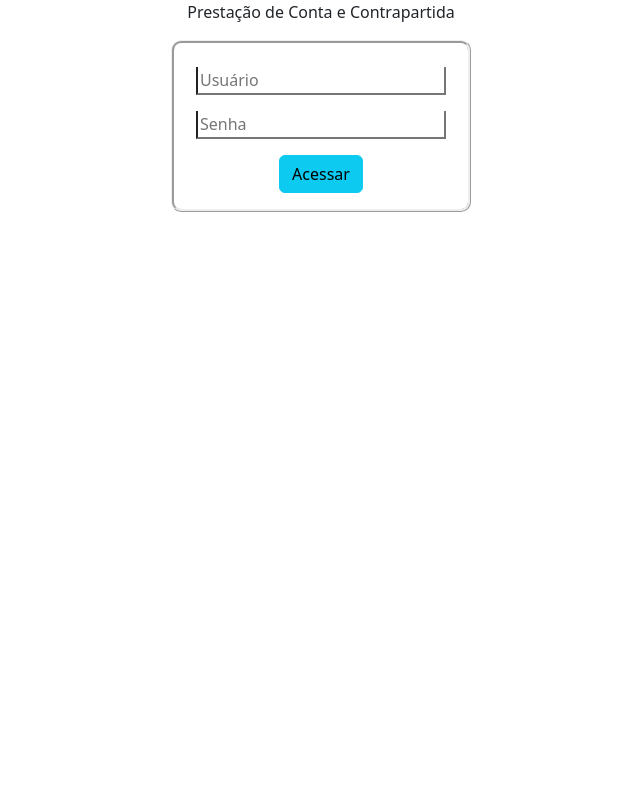
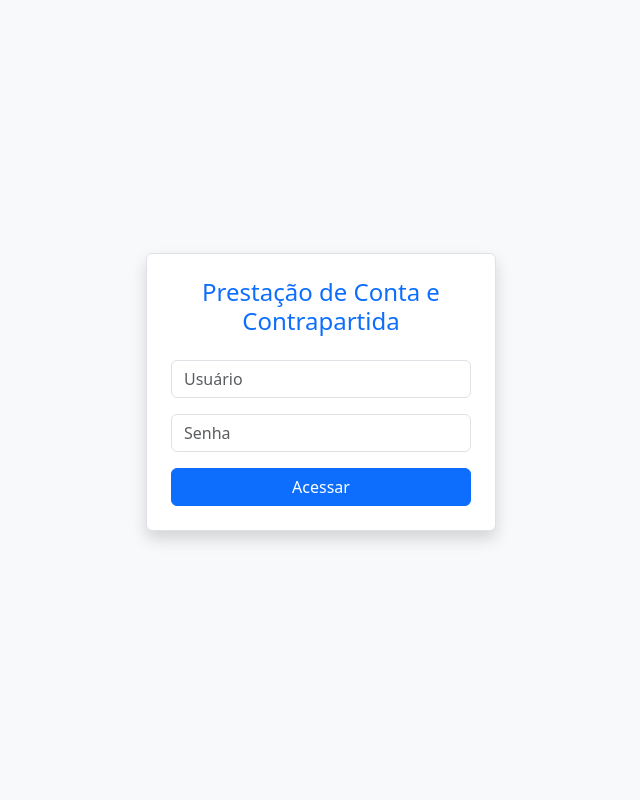
Before and after one commit to rafepe/tcc_bd, a Django app: page / in a window 1280 px wide. Shown: the whole page, without its empty margins (319-959 px from the left). Run offline with Django 5.2, Linux system fonts and the light colour scheme; parts of the project's set-up code (start-up, migrations or seed data) failed here and were passed over; some libraries are stand-ins or nearby versions.

Commit message:
edit index

```diff
--- a/prestaconta/contrapartida/templates/index.html
+++ b/prestaconta/contrapartida/templates/index.html
@@ -4,34 +4,30 @@
 {% bootstrap_javascript %}
 {% bootstrap_messages %}
 
-<!doctype html>
-<html>
+<!DOCTYPE html>
+<html lang="pt-br">
 
 <head>
+    <meta charset="UTF-8">
+    <meta name="viewport" content="width=device-width, initial-scale=1">
     <title>Prestação de Conta e Contrapartida</title>
 </head>
 
-<body>
-    <form method="POST" action="{% url 'index' %}">
+<body class="d-flex align-items-center justify-content-center vh-100 bg-light">
+
+    <form method="POST" action="{% url 'index' %}" class="p-4 border rounded shadow bg-white text-center" style="max-width: 350px; width: 100%;">
         {% csrf_token %}
-        <center>
-            <p style="width:300px;">Prestação de Conta e Contrapartida</p>
-            <div style="border-style: ridge; border-radius: 10px; width: 300px;">
-                <br>
-                <p>
-                    <input type="text" name="username" class="border-top-0" placeholder="Usuário"
-                        style="width:250px;">
-                </p>
-                <p>
-                    <input type="password" name="password" class="border-top-0" placeholder="Senha"
-                        style="width:250px;">
-                </p>
-                <p>
-                    <input type="submit" value="Acessar" class="btn btn-info">
-                </p>
-            </div>
-        </center>
+        <h4 class="mb-4 text-primary">Prestação de Conta e Contrapartida</h4>
+
+        <div class="mb-3">
+            <input type="text" name="username" class="form-control" placeholder="Usuário" required>
+        </div>
+        <div class="mb-3">
+            <input type="password" name="password" class="form-control" placeholder="Senha" required>
+        </div>
+        <button type="submit" class="btn btn-primary w-100">Acessar</button>
     </form>
+
 </body>
 
 </html>
```
